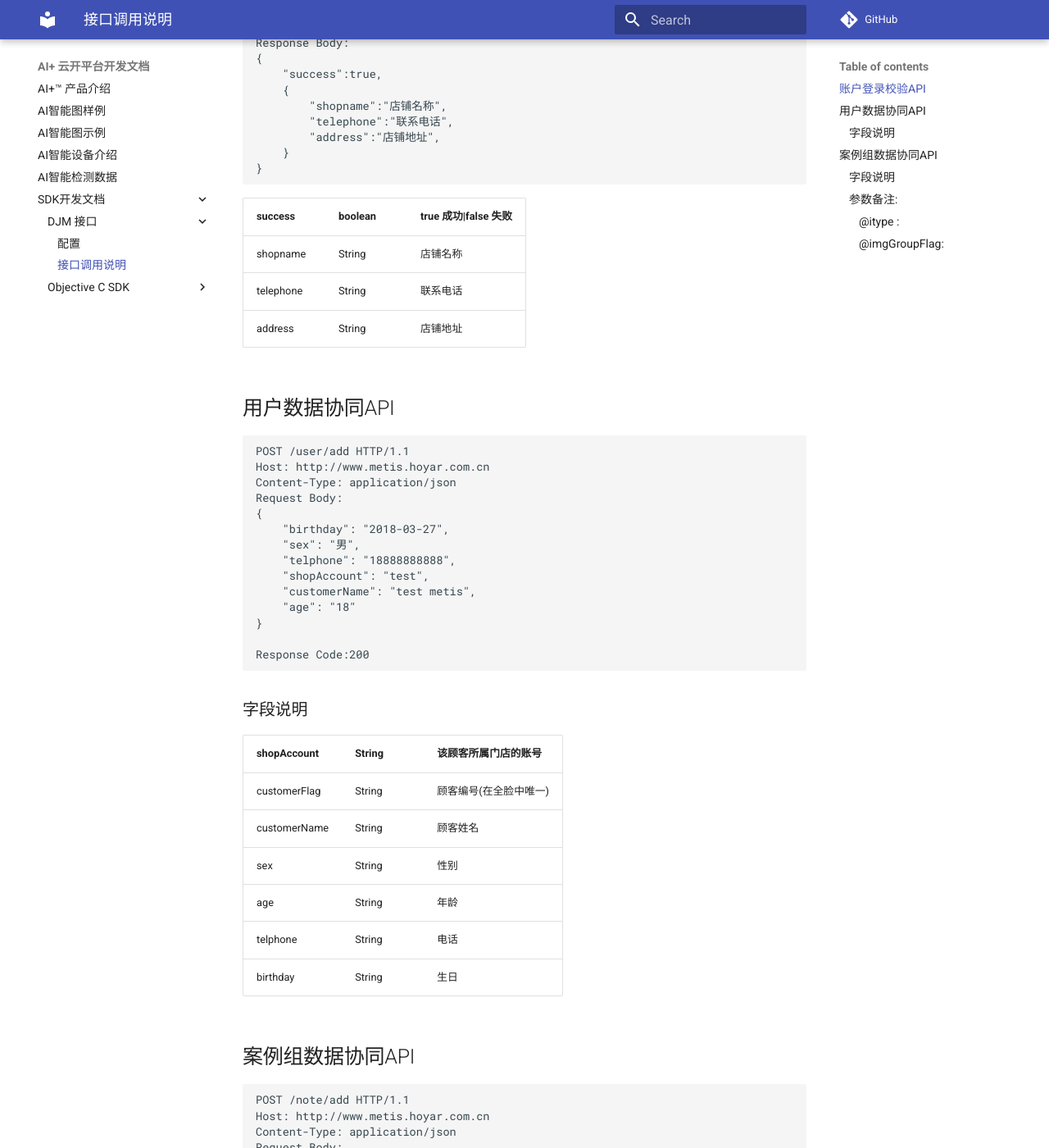
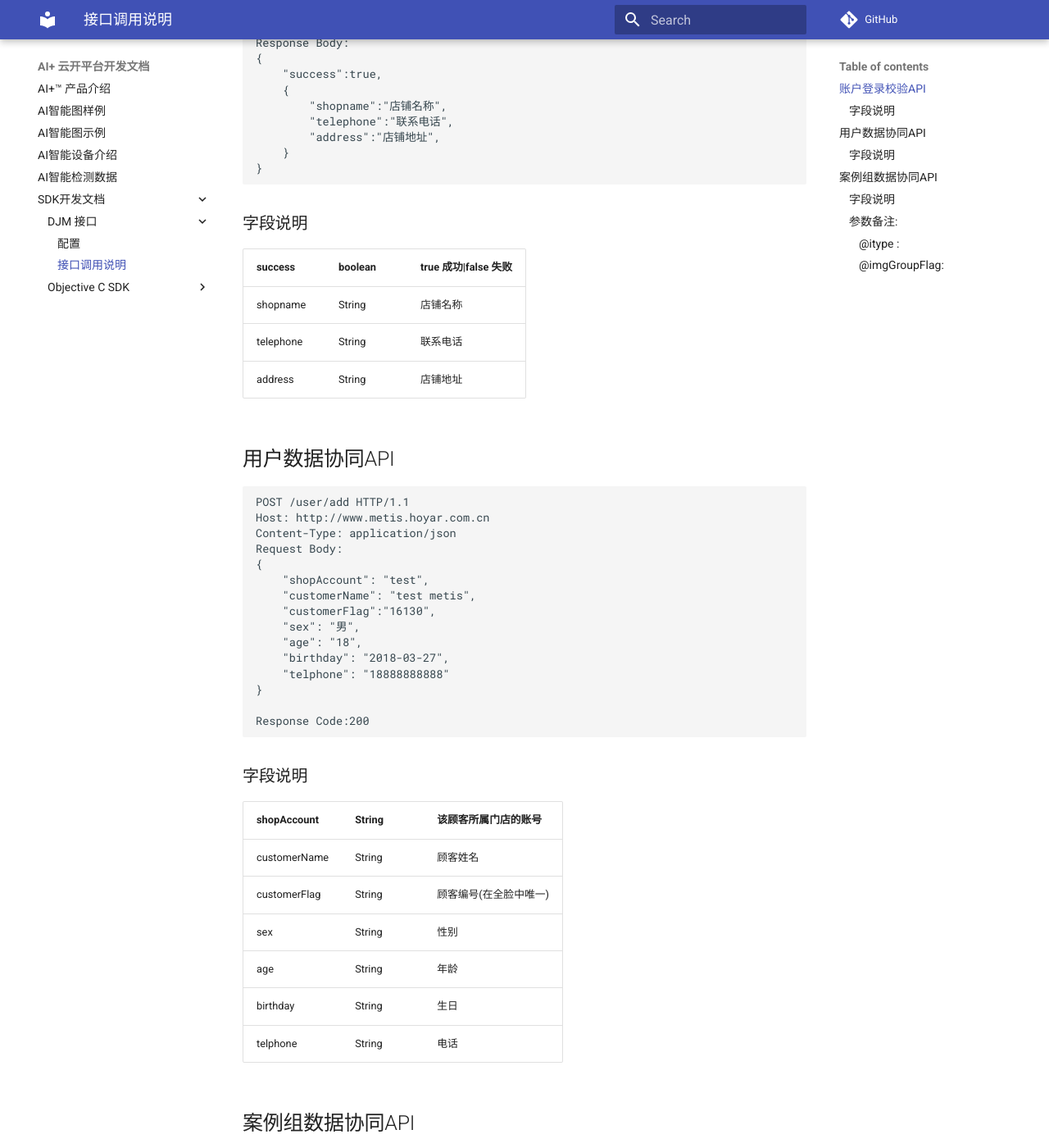
Before and after one commit to fuuqiu/metis, an MkDocs documentation site: the page built from docs/SDK开发文档/DJM 接口/2.接口调用说明.md, in a window 1280 px wide and 1400 px high, scrolled down 388 px. Shown: the whole window at 82% size. Built offline with MkDocs 1.6.1 and Material for MkDocs 9.7.7, drawn with Linux system fonts in a browser that asks for light colours; comment, search, counter and statistics services are not loaded.

Commit message:
顾客同步接口新加customerFlag字段

```diff
--- a/docs/SDK开发文档/DJM 接口/2.接口调用说明.md
+++ b/docs/SDK开发文档/DJM 接口/2.接口调用说明.md
@@ -28,7 +28,7 @@ Response Body:
 
 [^Host]: Host为开发于商户开发者平台配置的服务器地址(URL),API由云平台发起调用,第三个服务接收回调数据和响应
 
-
+### 字段说明
 
 | success   | boolean | true 成功\|false 失败 |
 | --------- | ------- | --------------------- |
@@ -46,12 +46,13 @@ Host: http://www.metis.hoyar.com.cn
 Content-Type: application/json
 Request Body:
 {
-    "birthday": "2018-03-27",
-    "sex": "男",
-    "telphone": "18888888888",
     "shopAccount": "test",
     "customerName": "test metis",
-    "age": "18"
+    "customerFlag":"16130",
+    "sex": "男",
+    "age": "18",
+    "birthday": "2018-03-27",
+    "telphone": "18888888888"
 }
 
 Response Code:200
@@ -61,12 +62,12 @@ Response Code:200
 
 | shopAccount  | String | 该顾客所属门店的账号   |
 | ------------ | ------ | ---------------------- |
+| customerName | String | 顾客姓名               |
 | customerFlag | String | 顾客编号(在全脸中唯一) |
-| customerName | String | 顾客姓名               |
 | sex          | String | 性别                   |
 | age          | String | 年龄                   |
+| birthday     | String | 生日                   |
 | telphone     | String | 电话                   |
-| birthday     | String | 生日                   |
 
 
 
```
